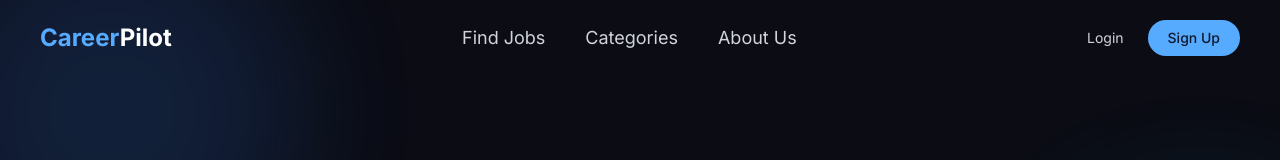
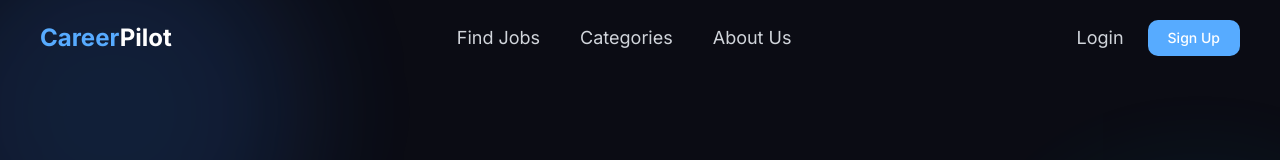
Before and after one commit to Learnathon-By-Geeky-Solutions/hiveminds, a React (Vite) app in the folder CareerPilot_Client/: page / in a window 1280 px wide. Shown: the top 160 px of the page. Built offline with nearby package versions, Linux system fonts and the light colour scheme.

Commit message:
Login Sinup slight modification

```diff
--- a/CareerPilot_Client/src/components/Navbar.jsx
+++ b/CareerPilot_Client/src/components/Navbar.jsx
@@ -90,14 +90,14 @@ const Navbar = () => {
             <>
               <Link
                 to="/login"
-                className="text-sm text-gray-300 hover:text-white transition-colors duration-200 relative group"
+                className="text-lg text-gray-300 hover:text-white transition-colors duration-200 relative group"
               >
                 Login
-                <span className="absolute -bottom-1 left-0 w-0 h-0.5 bg-white/50 transition-all duration-300 group-hover:w-full"></span>
+                <span className="absolute -bottom-1 left-0 w-0 h-0.5 bg-blue-500 transition-all duration-300 group-hover:w-full"></span>
               </Link>
               <Link
                 to="/signup"
-                className="px-5 py-2 text-sm rounded-full bg-primary text-primary-foreground font-medium transition-all duration-300 hover:shadow-lg hover:shadow-primary/20 hover:translate-y-[-2px]"
+                className="px-5 py-2 text-sm rounded-md bg-primary text-white font-medium transition-all duration-300 hover:shadow-sm hover:shadow-blue-200 hover:translate-y-[-2px]"
               >
                 Sign Up
               </Link>
```
